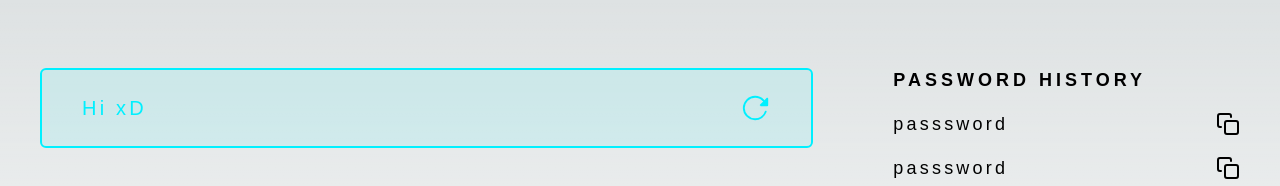
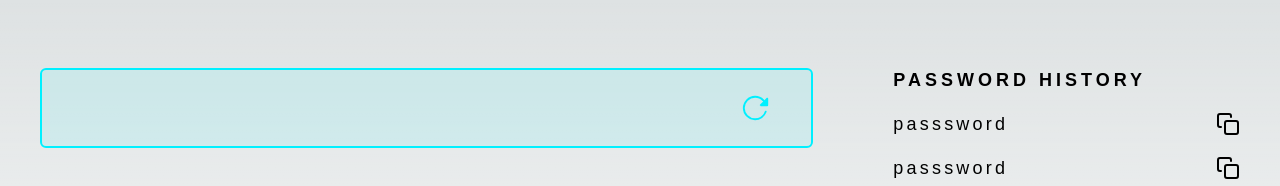
Before and after one commit to danielgen01/pw-generator, a Next.js app: page / in a window 1280 px wide. Shown: the part 132-318 px from the top of the page. Built offline with nearby package versions, Linux system fonts and the light colour scheme; a web font is replaced by a local one.

Commit message:
remove useeeffect

```diff
--- a/app/components/Hero/Hero.tsx
+++ b/app/components/Hero/Hero.tsx
@@ -12,9 +12,6 @@ const Hero: React.FC = () => {
 	}
 	const [generatedPassword, setGeneratedPassword] = useState("")
 
-	useEffect(() => {
-		setGeneratedPassword("Hi xD")
-	}, [])
 	return (
 		<section className="px-10 py-10 flex flex-col items-start gap-10 lg:col-span-2">
 			<div className="generated-passwort h-20 bg-[#00F0FF19] border-bright-aque border-2 outline-none px-10 flex items-center justify-between w-full  rounded-md">
```
